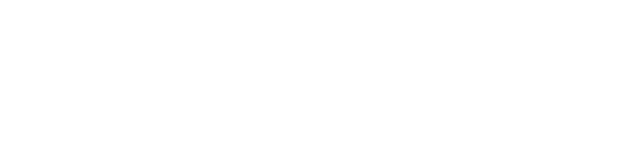
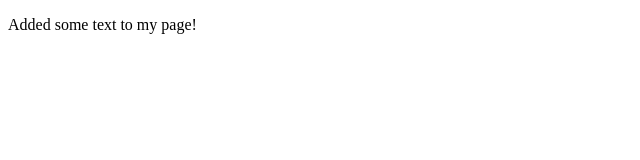
Before and after one commit to tts-todd/git_test, a plain HTML site: page index.html in a window 1280 px wide. Shown: the whole page, without its empty margins (0-640 px from the left). Drawn offline with Linux system fonts and the light colour scheme.

Commit message:
Added some text

```diff
--- a/index.html
+++ b/index.html
@@ -4,6 +4,9 @@
 	<title>Awesome page Title</title>
 </head>
 <body>
+	<p>
+		Added some text to my page!
+	</p>
 
 </body>
 </html>
```
